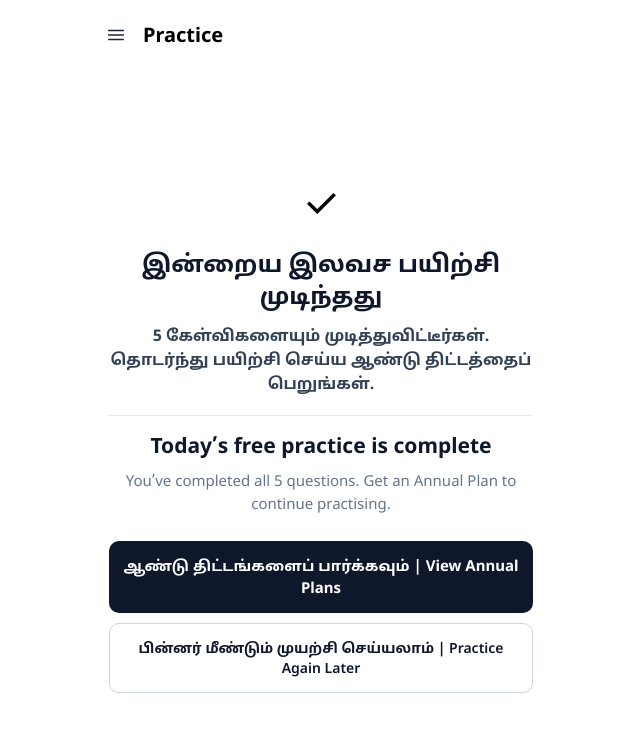
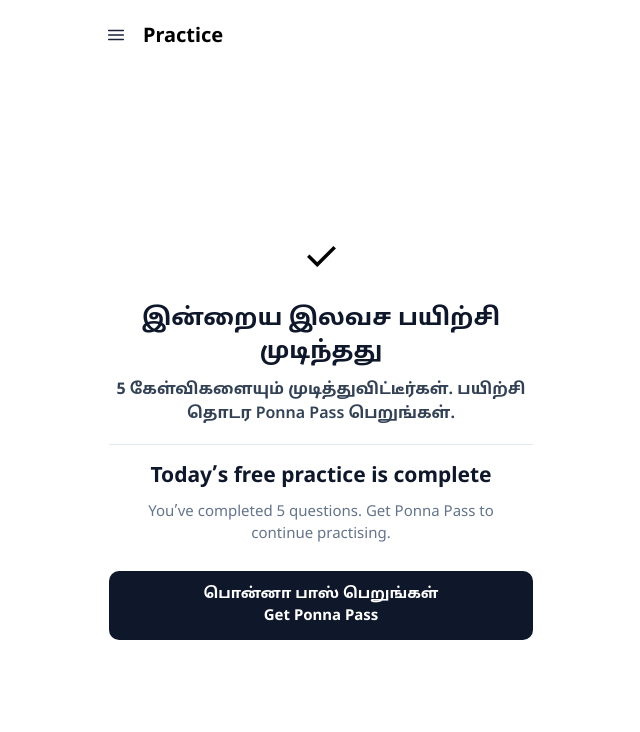
Before and after one commit to sponna1962/Ponna, a Next.js app in the folder frontend/: page /quiz/free-complete in a window 1280 px wide. Shown: the top 732 px of the page, without its empty margins (319-959 px from the left). Built offline with nearby package versions, Linux system fonts and the light colour scheme.

Commit message:
Update free practice completion CTA to Ponna Pass

```diff
--- a/frontend/src/app/quiz/free-complete/page.tsx
+++ b/frontend/src/app/quiz/free-complete/page.tsx
@@ -17,7 +17,7 @@
           இன்றைய இலவச பயிற்சி முடிந்தது
         </h2>
         <p style={{ fontSize: 16, fontWeight: 600, lineHeight: 1.5, color: '#334155', margin: '0 0 8px' }}>
-          5 கேள்விகளையும் முடித்துவிட்டீர்கள். தொடர்ந்து பயிற்சி செய்ய ஆண்டு திட்டத்தைப் பெறுங்கள்.
+          5 கேள்விகளையும் முடித்துவிட்டீர்கள். பயிற்சி தொடர Ponna Pass பெறுங்கள்.
         </p>
 
         <div style={{ height: 1, background: '#e2e8f0', margin: '18px auto' }} />
@@ -26,20 +26,16 @@
           Today’s free practice is complete
         </h3>
         <p style={{ fontSize: 15, lineHeight: 1.5, color: '#64748b', margin: '0 auto 24px', maxWidth: 400 }}>
-          You’ve completed all 5 questions. Get an Annual Plan to continue practising.
+          You’ve completed 5 questions. Get Ponna Pass to continue practising.
         </p>
 
         <a
           href="/plans"
-          style={{ display: 'block', width: '100%', boxSizing: 'border-box', padding: 14, borderRadius: 10, background: '#0f172a', color: '#fff', textDecoration: 'none', fontSize: 15, fontWeight: 700, marginBottom: 10 }}
+          style={{ display: 'block', width: '100%', boxSizing: 'border-box', padding: 14, borderRadius: 10, background: '#0f172a', color: '#fff', textDecoration: 'none', fontSize: 15, fontWeight: 700 }}
         >
-          ஆண்டு திட்டங்களைப் பார்க்கவும் | View Annual Plans
-        </a>
-        <a
-          href="/quiz"
-          style={{ display: 'block', width: '100%', boxSizing: 'border-box', padding: 14, borderRadius: 10, border: '1px solid #cbd5e1', color: '#0f172a', textDecoration: 'none', fontSize: 14, fontWeight: 600 }}
-        >
-          பின்னர் மீண்டும் முயற்சி செய்யலாம் | Practice Again Later
+          பொன்னா பாஸ் பெறுங்கள்
+          <br />
+          Get Ponna Pass
         </a>
       </section>
     </main>
```
